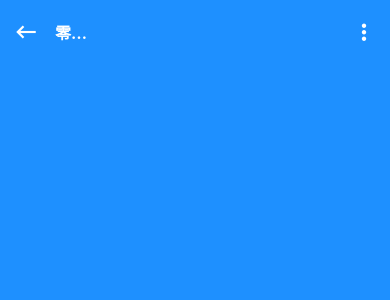
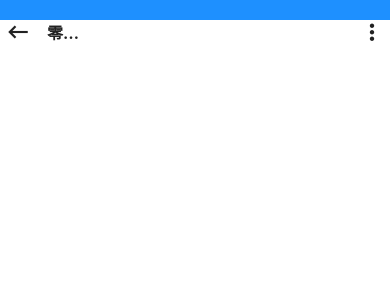
Before and after one commit to acigacn/react-native-template-ysui, a React Native app in the folder template/: screen / in a window 390 px wide. Shown: the top 300 px of the page. Built offline with nearby package versions, Linux system fonts and the light colour scheme.

Commit message:
调整默认页面样式
Signed-off-by: acigacn <aciga2018@126.com>

```diff
--- a/template/src/AppNavContainer.tsx
+++ b/template/src/AppNavContainer.tsx
@@ -16,8 +16,7 @@ const AppNavContainer = () => {
     <Stack.Navigator
       screenOptions={{
         title: '零洞',
-        headerTransparent: true,
-        headerTintColor: '#fff',
+        headerTintColor: '#222',
         headerTitleStyle: {
           fontWeight: 'bold',
           // fontSize: 16,
--- a/template/src/common/NavigationHeaderBar.tsx
+++ b/template/src/common/NavigationHeaderBar.tsx
@@ -16,11 +16,11 @@ export const BarHeaderTitle = (props: any) => {
 };
 
 export const BarBackButton = (props: any) => {
-  return <IconButton type={FontType.materialIcons} name={'keyboard-backspace'} style={styles.backBtn} onPress={props.onPress} />;
+  return <IconButton type={FontType.materialIcons} name={'keyboard-backspace'} style={styles.backBtn} {...props} />;
 };
 
 export const BarSettingButton = (props: any) => {
-  return <IconButton type={FontType.materialCommunityIcons} name={'dots-vertical'} style={styles.setBtn} onPress={props.onPress} />;
+  return <IconButton type={FontType.materialCommunityIcons} name={'dots-vertical'} style={styles.setBtn} {...props} />;
 };
 
 BarHeaderTitle.propTypes = {
@@ -42,20 +42,20 @@ const styles = StyleSheet.create({
     width: '70%',
   },
   headerTitle: {
-    color: '#fff',
+    color: '#222',
     fontSize: 16,
     fontWeight: 'bold',
     textAlign: 'center',
   },
   headerSubtitle: {
-    color: '#e5e5e5',
+    color: '#888',
     fontSize: 11,
     fontWeight: 'normal',
   },
   backBtn: {
-    marginLeft: 13,
+    marginLeft: 5,
   },
   setBtn: {
-    marginRight: 13,
+    marginRight: 5,
   },
 });
--- a/template/src/views/base/BasePage.tsx
+++ b/template/src/views/base/BasePage.tsx
@@ -30,7 +30,7 @@ export default class BasePage extends React.Component<BasePageProps, BasePageSta
 
   // ------------------------ 自定义视图 ----------------------------------------
   renderHeaderLeft = (): React.ReactNode => {
-    return <BarBackButton onPress={this.back} />;
+    return <BarBackButton color={'#222'} onPress={this.back} />;
   };
 
   /**
--- a/template/src/views/home/index.tsx
+++ b/template/src/views/home/index.tsx
@@ -9,6 +9,7 @@ export default class HomePage extends BasePage {
     super(props);
     this.state = {};
     this.props.navigation.setOptions({
+      headerTransparent: true,
       headerTitle: this.renderHeaderTitle,
       headerRight: this.renderHeaderRight,
     });
@@ -22,7 +23,7 @@ export default class HomePage extends BasePage {
     return <BarHeaderTitle {...props} />;
   };
   renderHeaderRight = (): React.ReactNode => {
-    return <BarSettingButton onPress={this.onHeaderRightPress} />;
+    return <BarSettingButton color={'#222'} onPress={this.onHeaderRightPress} />;
   };
 
   renderContent() {
--- a/template/src/views/home/style.ts
+++ b/template/src/views/home/style.ts
@@ -3,6 +3,6 @@ import {StyleSheet} from 'react-native';
 export const styles = StyleSheet.create({
   pageContainer: {
     flex: 1,
-    backgroundColor: '#1E90FF',
+    backgroundColor: '#fff',
   },
 });
--- a/template/src/views/settings/index.tsx
+++ b/template/src/views/settings/index.tsx
@@ -9,6 +9,7 @@ export default class SettingsPage extends BasePage {
     this.state = {};
     this.props.navigation.setOptions({
       title: '设置',
+      headerTransparent: false,
     });
   }
 
--- a/template/src/views/settings/style.ts
+++ b/template/src/views/settings/style.ts
@@ -3,6 +3,6 @@ import {StyleSheet} from 'react-native';
 export const styles = StyleSheet.create({
   pageContainer: {
     flex: 1,
-    backgroundColor: 'green',
+    backgroundColor: '#fff',
   },
 });
```
